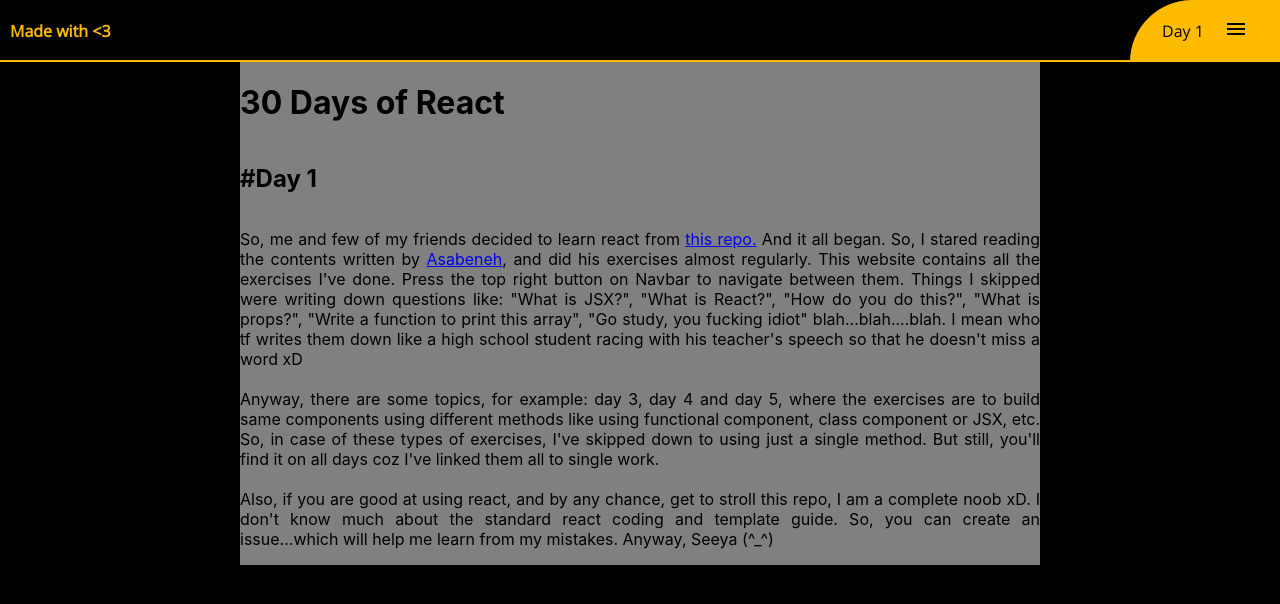
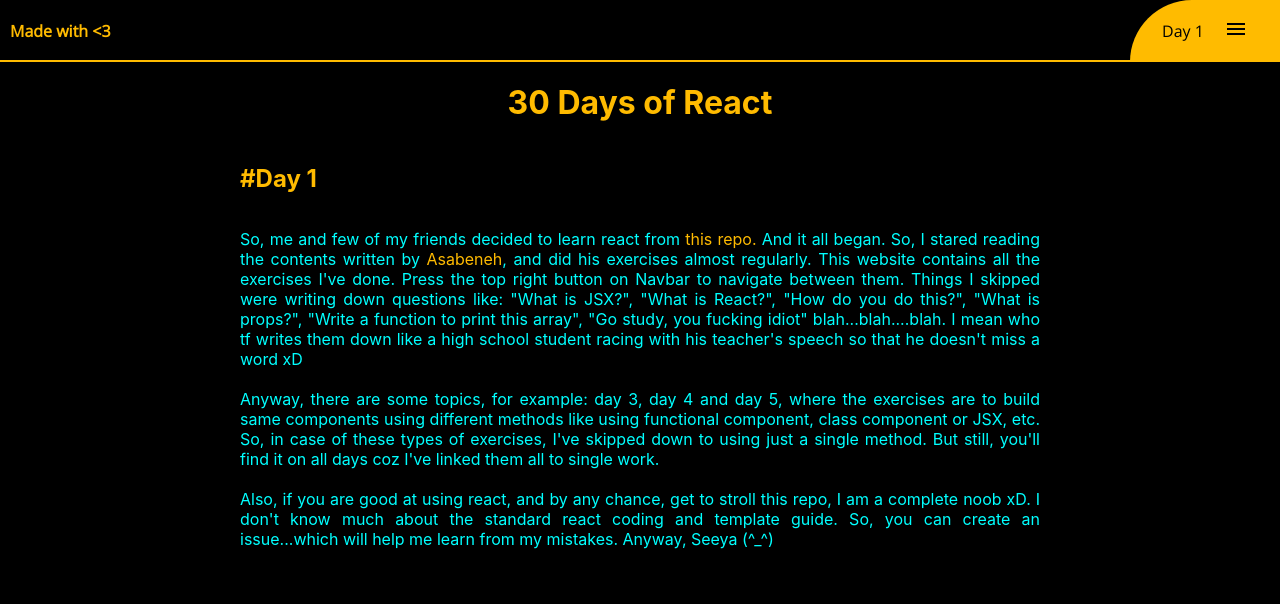
Before and after one commit to suyogxda/30-Days-Of-React, a React (Create React App) app: page / in a window 1280 px wide. Shown: the top 604 px of the page. Built offline with nearby package versions, Linux system fonts and the light colour scheme.

Commit message:
Modify text styles in writing pad

```diff
--- a/src/components/ui_components/writing_pad/WritingPad.css
+++ b/src/components/ui_components/writing_pad/WritingPad.css
@@ -6,7 +6,7 @@
 }
 
 .writing_pad_inner_div {
-  background-color: gray;
+  background-color: black;
   max-width: 800px;
   text-align: justify;
   display: flex;
@@ -15,3 +15,21 @@
   flex-wrap: wrap;
   height: 100%;
 }
+
+.note_content {
+  color: #0ff;
+}
+
+.note_content a {
+  text-decoration: none;
+  color: #fb0;
+}
+
+.note_topic {
+  text-align: center;
+  color: #fb0;
+}
+
+.note_sub_topic {
+  color: #fb0;
+}
```
